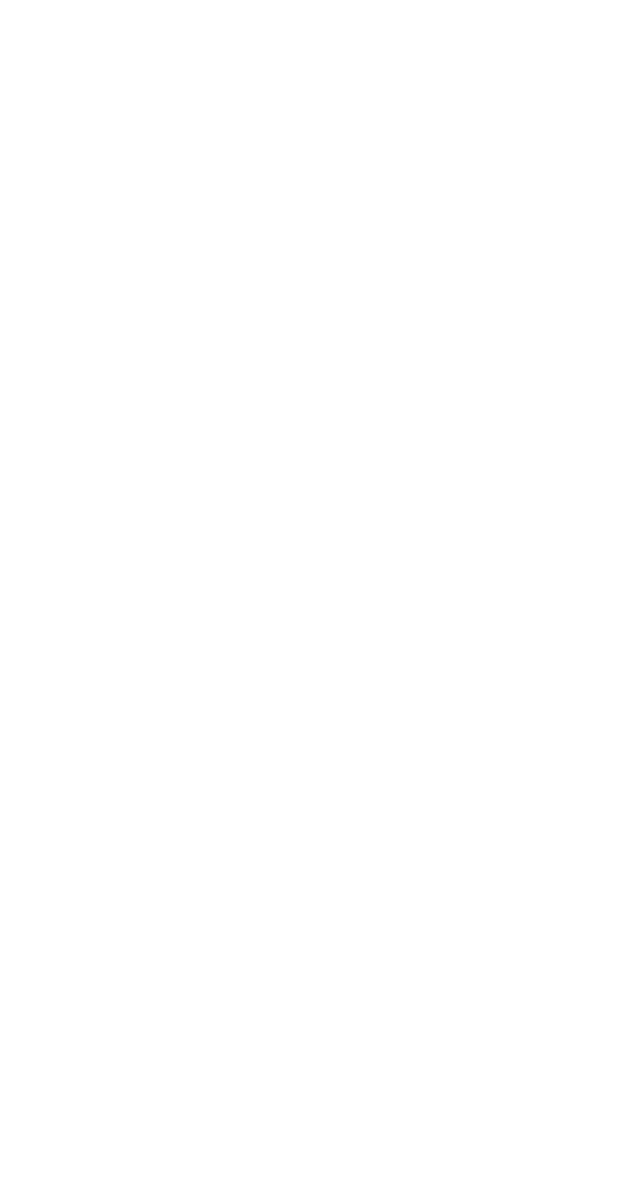
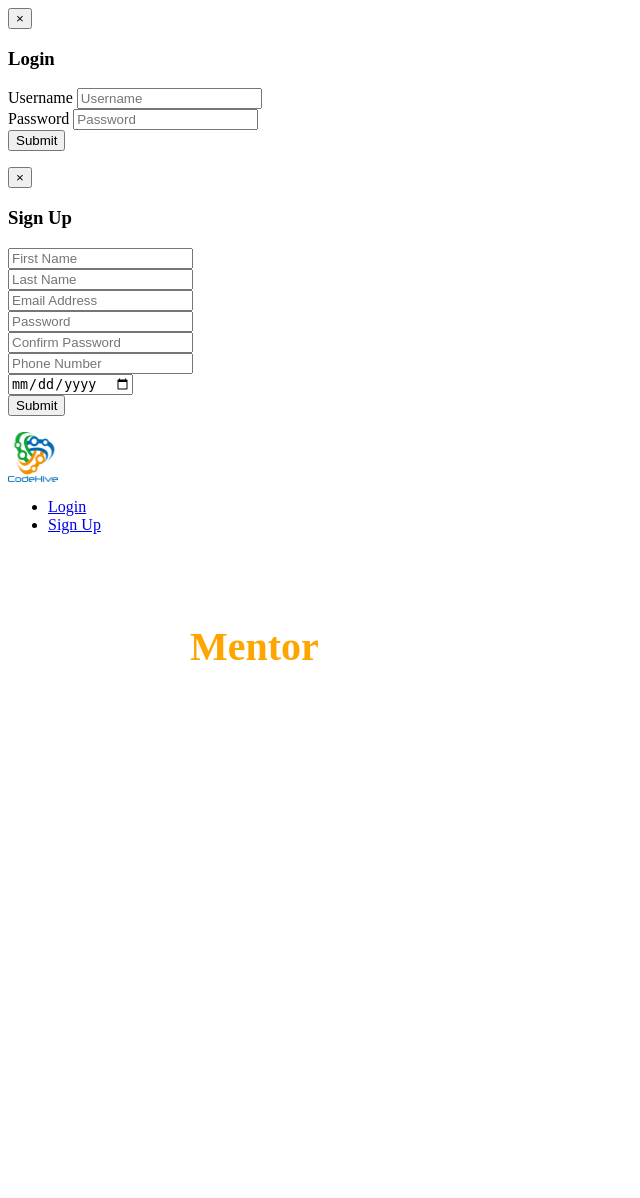
Before and after one commit to stelaireri/Hive, a CodeIgniter app: the page made by application/views/mentor_v.php in a window 1280 px wide. Before the commit the part shown is empty. Shown: the whole page, without its empty margins (0-640 px from the left). Before the commit the page ends 800 px from the top, so only its background shows below. Run offline with CodeIgniter, Linux system fonts and the light colour scheme.

Commit message:
Before Friday Push

```diff
--- a/application/controllers/home.php
+++ b/application/controllers/home.php
@@ -26,8 +26,9 @@ class Home extends CI_Controller {
 
 	public function mentor()
 	{
-		echo "Mentor Page"; die;
+		//echo "Mentor Page"; die;
 		$this->load->view('mentor_v');
+		$this->load->view('footer_v');
 	}
 
 	public function outsource()
--- a/application/views/header_v.php
+++ b/application/views/header_v.php
@@ -4,6 +4,7 @@
 	<link rel="stylesheet" type="text/css" href="<?php echo base_url(); ?>assets/css/bootstrap-theme.min.css">
 	<link rel="stylesheet" type="text/css" href="<?php echo base_url(); ?>assets/css/bootstrap.min.css">
 	<link rel="stylesheet" type="text/css" href="<?php echo base_url(); ?>assets/css/main.css">
+	<link href='https://fonts.googleapis.com/css?family=Open+Sans' rel='stylesheet' type='text/css'>
 	<!--<link rel="stylesheet" type="text/css" href="assets/css/flat-ui.min.css"> -->
 	<script type="text/javascript" src="<?php echo base_url(); ?>assets/js/jquery.js"></script>
 	<script type="text/javascript" src="<?php echo base_url(); ?>assets/js/bootstrap.min.js"></script>
--- a/application/views/mentor_v.php
+++ b/application/views/mentor_v.php
@@ -0,0 +1,100 @@
+	<title>CodeHive: Learn</title>
+	<style type="text/css">
+	#body-sec{
+		padding-top: 40px;
+		height:600px;
+		width:900px;
+		margin: 0 auto;
+	}
+	#body-sec p{
+		font-size: 20px;
+		padding-top: 20px;
+	}
+	h1{
+		color:orange;
+		font-size: 40px;
+	}
+	</style>
+</head>
+<body>
+	<!-- Login Modal-->
+	<div class="modal fade" id="loginModal" tabindex="1" role="dialog" aria-labelledby="loginLabel" aria-hidden="true">
+	      <div class="modal-dialog">
+	        <div class="modal-content">
+	          <div class="modal-header">
+	            <button type="button" class="close" data-dismiss="modal" aria-hidden="true">&times;</button>
+	            <h3 class="modal-title">Login</h3>
+	            </div>
+	            <div class="modal-body">
+	            <form method="post" action="user/login">
+	            	<div class="form-group">
+	            		<label for="username">Username</label>
+	            		<input class="form-control" placeholder="Username" name="username" required/>
+	            	</div>
+	            	<div class="form-group">
+	            		<label for="password">Password</label>
+	            		<input class="form-control" placeholder="Password" name="password" type="password" required/>
+	            	</div>
+	            	<div class="modal-footer">
+	            		<input type="submit" value="Submit" class="btn btn-warning btn-lg"/>
+		            </div>
+	            </form>
+	        </div>
+	      </div>
+	    </div>
+    </div>
+    <!-- End Login Modal-->
+    <!-- Registration Modal -->
+    <div class="modal fade" id="registrationModal" tabindex="2" role="dialog" aria-labelledby="registrationLabel" aria-hidden="true">
+      <div class="modal-dialog">
+        <div class="modal-content">
+          <div class="modal-header">
+            <button type="button" class="close" data-dismiss="modal" aria-hidden="true">&times;</button>
+            <h3 class="modal-title">Sign Up</h3>
+            </div>
+            <div class="modal-body">
+            <form method="post" action="user/sign_up">
+            	<div class="form-group">
+            		<input class="form-control" placeholder="First Name" name="fistname" required/>
+            	</div>
+            	<div class="form-group">
+            		<input class="form-control" placeholder="Last Name" name="lastname" required/>
+            	</div>
+            	<div class="form-group">
+            		<input class="form-control" placeholder="Email Address" name="emailaddress" required/>
+            	</div>
+            	<div class="form-group">
+            		<input class="form-control" placeholder="Password" name="password" type="password" required/>
+            	</div>
+            	<div class="form-group">
+            		<input class="form-control" placeholder="Confirm Password" name="confirmpassword" type="password" required/>
+            	</div>
+            	<div class="form-group">
+            		<input class="form-control" placeholder="Phone Number" name="phonenumber" required/>
+            	</div>
+            	<div class="form-group">
+            		<input class="form-control" placeholder="Phone Number" name="dateofbrith"type="date" required/>
+            	</div>
+            	<div class="modal-footer">
+            		<input type="submit" class="btn btn-warning btn-lg" value="Submit"/>
+	            </div>
+            </form>
+        </div>
+      </div>
+    </div>
+    </div>
+    <!-- End of Registration Modal-->
+	<header>
+		<a href="#"><img src="<?php echo base_url()?>assets/images/codehive_logo.png" height="50" width="50"></a>
+		<nav id="navigation" class="navbar">
+			<ul>
+				<li><a data-toggle="modal" href="#loginModal" class="top-btn btn btn-warning">Login</a></li>
+				<li><a data-toggle="modal" href="#registrationModal" class="top-btn btn btn-warning">Sign Up</a></li>
+			</ul>
+		</nav>
+	</header>
+	<section id="body-sec">
+		<h1>Mentor</h1>
+	</section>
+</body>
+</html>
--- a/assets/css/main.css
+++ b/assets/css/main.css
@@ -27,7 +27,6 @@ nav ul li {
 footer{
 	min-height: 50px;
 	background-color: #383838;
-	clear:
 }
 .links{
 	margin-top: 20px;
```
Also changed, not shown: application/views/learn_v.php (+25 -1 lines).
